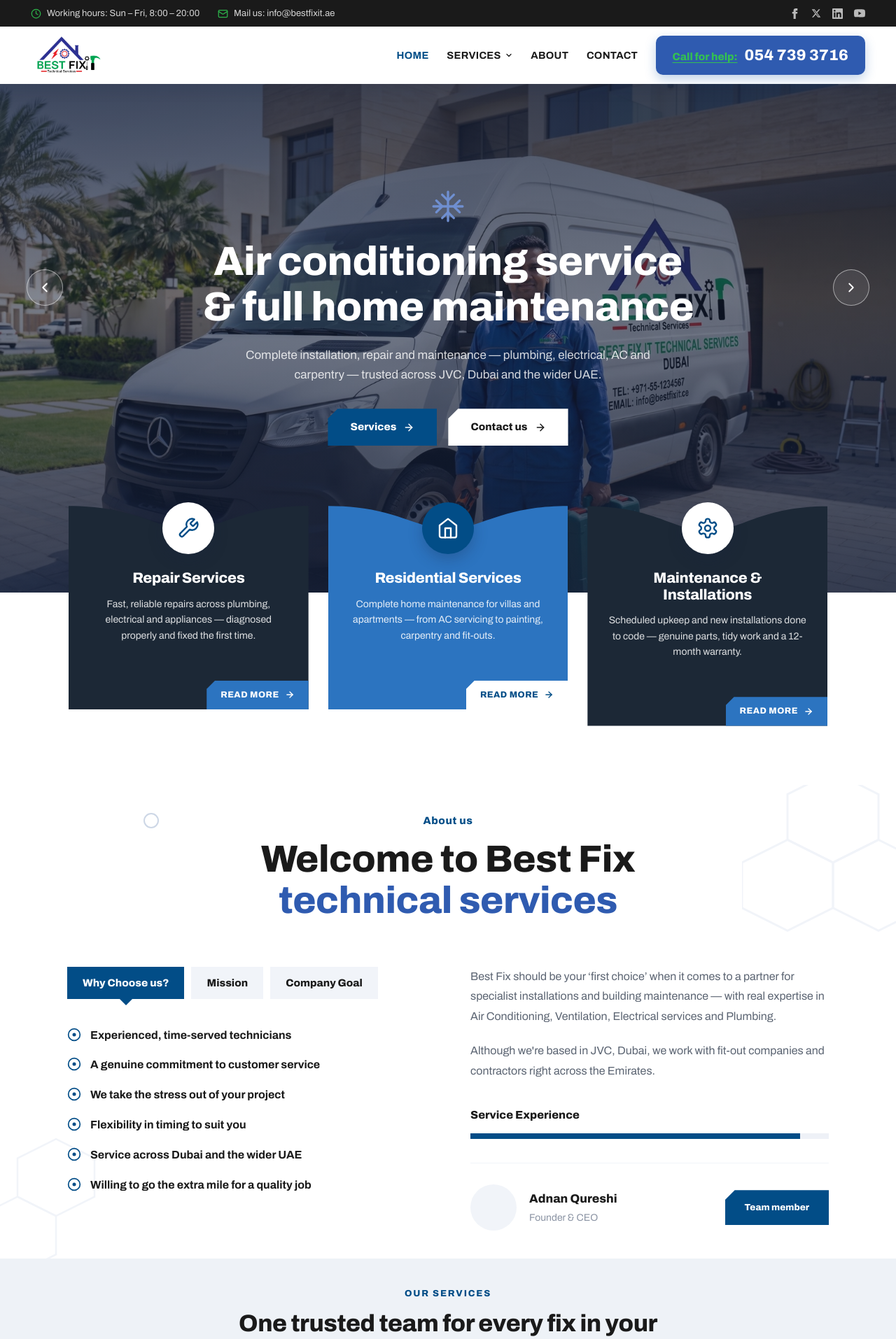
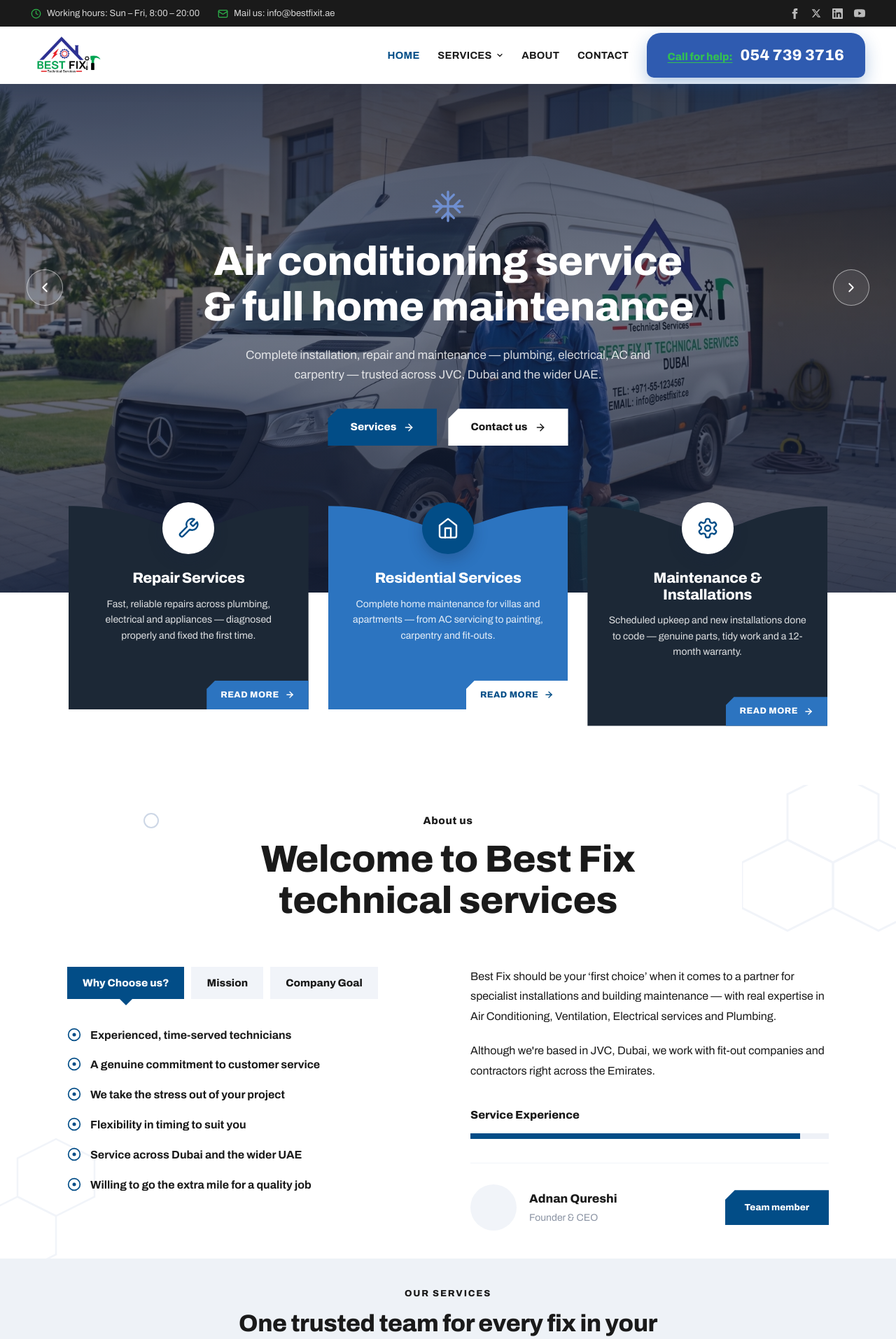
Before and after one commit to Shakeeb871/bestfixit-ae, a Flask app: page / in a window 1280 px wide. Shown: the top 1914 px of the page at 70% size. Run offline with Flask 3, Linux system fonts and the light colour scheme; some web fonts are replaced.

Commit message:
Restore call-button design (radius top 20 / bottom 10); make body text black
- Header call button: keep the original fuller design, swap the angled clip
  for border-radius 20px 20px 10px 10px (rounded-top corners).
- Text colour: change the grey body/description text (#5b6472) to black, and
  make the "About us" / "Our Services" eyebrows and the "technical services"
  heading accent black. Content links stay blue.

Co-Authored-By: Claude Opus 4.8 <noreply@anthropic.com>
Claude-Session: https://claude.ai/code/session_016tDyNJwNLGHkf9e7t3iXBH

```diff
--- a/templates/index.html
+++ b/templates/index.html
@@ -62,7 +62,7 @@
 .svc2-media img{ position:absolute; inset:0; width:100%; height:100%; object-fit:cover; z-index:2; }
 .svc2-body{ padding:22px 20px 24px; flex:1; display:flex; flex-direction:column; }
 .svc2-body h3{ font-family:var(--font-heading); font-weight:800; font-size:18px; color:#1a1a1a; margin:0 0 8px; }
-.svc2-body p{ font-size:13.5px; line-height:1.6; color:#5b6472; margin:0 0 18px; flex:1; }
+.svc2-body p{ font-size:13.5px; line-height:1.6; color:#1a1a1a; margin:0 0 18px; flex:1; }
 .svc2-body .svc-link{ align-self:flex-start; }
 </style>
 </head>
@@ -454,7 +454,7 @@ details[open] .bf-faq-chev{ transform:rotate(180deg); }
       <a href="#about" style="display:inline-flex; align-items:center; gap:5px; font-family:var(--font-heading); font-weight:700; font-size:14.5px; letter-spacing:.02em; color:#1a1a1a;" style-hover="color:#024d87">ABOUT</a>
       <a href="#contact" style="display:inline-flex; align-items:center; gap:5px; font-family:var(--font-heading); font-weight:700; font-size:14.5px; letter-spacing:.02em; color:#1a1a1a;" style-hover="color:#024d87">CONTACT</a>
     </nav>
-    <a href="tel:0547393716" style="flex:0 0 auto; display:inline-flex; align-items:baseline; gap:10px; background:#2f5bb0; padding:11px 24px; border-radius:10px; white-space:nowrap; box-shadow:0 6px 16px rgba(27,92,171,.28); font-family:var(--font-heading);" style-hover="background:#3a63bd">
+    <a href="tel:0547393716" style="flex:0 0 auto; display:inline-flex; align-items:baseline; gap:11px; background:#2f5bb0; padding:15px 30px; border-radius:20px 20px 10px 10px; white-space:nowrap; box-shadow:0 10px 24px rgba(27,92,171,.32); font-family:var(--font-heading);" style-hover="background:#3a63bd">
       <span style="color:#33c052; font-weight:800; font-size:15px; text-decoration:underline; text-underline-offset:3px;">Call for help:</span>
       <span style="color:#fff; font-weight:800; font-size:22px; letter-spacing:.01em;">054 739 3716</span>
     </a>
@@ -523,8 +523,8 @@ details[open] .bf-faq-chev{ transform:rotate(180deg); }
   <div style="position:relative; z-index:1; max-width:1200px; margin:0 auto; padding:0 clamp(20px,5vw,56px);">
     <!-- heading -->
     <div data-reveal="" style="text-align:center; max-width:840px; margin:0 auto clamp(44px,5vw,64px);">
-      <div style="font-family:var(--font-heading); font-weight:800; font-size:15px; letter-spacing:.04em; color:#024d87; margin-bottom:14px;">About us</div>
-      <h2 style="font-family:var(--font-heading); font-weight:800; font-size:clamp(32px,4.6vw,54px); line-height:1.1; letter-spacing:-.01em; margin:0; color:#1a1a1a;">Welcome to Best Fix<br><span style="color:#2f5bb0;">technical services</span></h2>
+      <div style="font-family:var(--font-heading); font-weight:800; font-size:15px; letter-spacing:.04em; color:#1a1a1a; margin-bottom:14px;">About us</div>
+      <h2 style="font-family:var(--font-heading); font-weight:800; font-size:clamp(32px,4.6vw,54px); line-height:1.1; letter-spacing:-.01em; margin:0; color:#1a1a1a;">Welcome to Best Fix<br><span style="color:#1a1a1a;">technical services</span></h2>
     </div>
 
     <div style="display:grid; grid-template-columns:repeat(auto-fit,minmax(min(100%,360px),1fr)); gap:clamp(40px,5vw,72px); align-items:start;">
@@ -546,19 +546,19 @@ details[open] .bf-faq-chev{ transform:rotate(180deg); }
           </ul>
         </div>
         <div data-bf-panel="1" style="display:none;">
-          <p style="font-size:16px; line-height:1.75; margin:0 0 16px; color:#5b6472;">Our mission is simple: make reliable home maintenance effortless for every household in Dubai. We show up on time, quote honestly, and finish the job cleanly — so a fix stays fixed.</p>
-          <p style="font-size:16px; line-height:1.75; margin:0; color:#5b6472;">We invest in training and genuine parts because we'd rather earn the next call than win a one-off.</p>
+          <p style="font-size:16px; line-height:1.75; margin:0 0 16px; color:#1a1a1a;">Our mission is simple: make reliable home maintenance effortless for every household in Dubai. We show up on time, quote honestly, and finish the job cleanly — so a fix stays fixed.</p>
+          <p style="font-size:16px; line-height:1.75; margin:0; color:#1a1a1a;">We invest in training and genuine parts because we'd rather earn the next call than win a one-off.</p>
         </div>
         <div data-bf-panel="2" style="display:none;">
-          <p style="font-size:16px; line-height:1.75; margin:0 0 16px; color:#5b6472;">Our goal is to be the most trusted technical services team in the UAE — the number you save once and call for everything, from a dripping tap to a full renovation.</p>
-          <p style="font-size:16px; line-height:1.75; margin:0; color:#5b6472;">We grow through referrals, so every visit is a chance to prove it all over again.</p>
+          <p style="font-size:16px; line-height:1.75; margin:0 0 16px; color:#1a1a1a;">Our goal is to be the most trusted technical services team in the UAE — the number you save once and call for everything, from a dripping tap to a full renovation.</p>
+          <p style="font-size:16px; line-height:1.75; margin:0; color:#1a1a1a;">We grow through referrals, so every visit is a chance to prove it all over again.</p>
         </div>
       </div>
 
       <!-- RIGHT: copy + service experience + team member -->
       <div data-reveal="">
-        <p style="font-size:16px; line-height:1.8; margin:0 0 20px; color:#5b6472;">Best Fix should be your ‘first choice’ when it comes to a partner for specialist installations and building maintenance — with real expertise in Air Conditioning, Ventilation, Electrical services and Plumbing.</p>
-        <p style="font-size:16px; line-height:1.8; margin:0; color:#5b6472;">Although we're based in JVC, Dubai, we work with fit-out companies and contractors right across the Emirates.</p>
+        <p style="font-size:16px; line-height:1.8; margin:0 0 20px; color:#1a1a1a;">Best Fix should be your ‘first choice’ when it comes to a partner for specialist installations and building maintenance — with real expertise in Air Conditioning, Ventilation, Electrical services and Plumbing.</p>
+        <p style="font-size:16px; line-height:1.8; margin:0; color:#1a1a1a;">Although we're based in JVC, Dubai, we work with fit-out companies and contractors right across the Emirates.</p>
         <div style="margin-top:36px;">
           <div style="font-family:var(--font-heading); font-weight:800; font-size:16px; color:#1a1a1a;">Service Experience</div>
           <div style="height:8px; background:#eef1f7; margin-top:14px; overflow:hidden;"><div style="width:92%; height:100%; background:#024d87;"></div></div>
@@ -579,9 +579,9 @@ details[open] .bf-faq-chev{ transform:rotate(180deg); }
 <section id="services" data-screen-label="Services" style="position:relative; padding:5vh 0; background:#eef2f7;">
   <div style="max-width:1200px; margin:0 auto; padding:0 clamp(20px,5vw,56px);">
     <div style="text-align:center; max-width:660px; margin:0 auto 40px;">
-      <div style="font-family:var(--font-heading); font-weight:800; font-size:13px; letter-spacing:.14em; text-transform:uppercase; color:#024d87; margin-bottom:12px;">Our Services</div>
+      <div style="font-family:var(--font-heading); font-weight:800; font-size:13px; letter-spacing:.14em; text-transform:uppercase; color:#1a1a1a; margin-bottom:12px;">Our Services</div>
       <h2 style="font-family:var(--font-heading); font-weight:800; font-size:clamp(24px,2.8vw,34px); line-height:1.2; color:#1a1a1a; margin:0 0 12px;">One trusted team for every fix in your home</h2>
-      <p style="font-size:15px; line-height:1.7; color:#5b6472; margin:0;">From plumbing and electrical to AC, carpentry and full renovations — licensed technicians, upfront quotes and guaranteed work across Dubai.</p>
+      <p style="font-size:15px; line-height:1.7; color:#1a1a1a; margin:0;">From plumbing and electrical to AC, carpentry and full renovations — licensed technicians, upfront quotes and guaranteed work across Dubai.</p>
     </div>
     <div class="svc2-grid">
       <article class="svc2-card">
```
